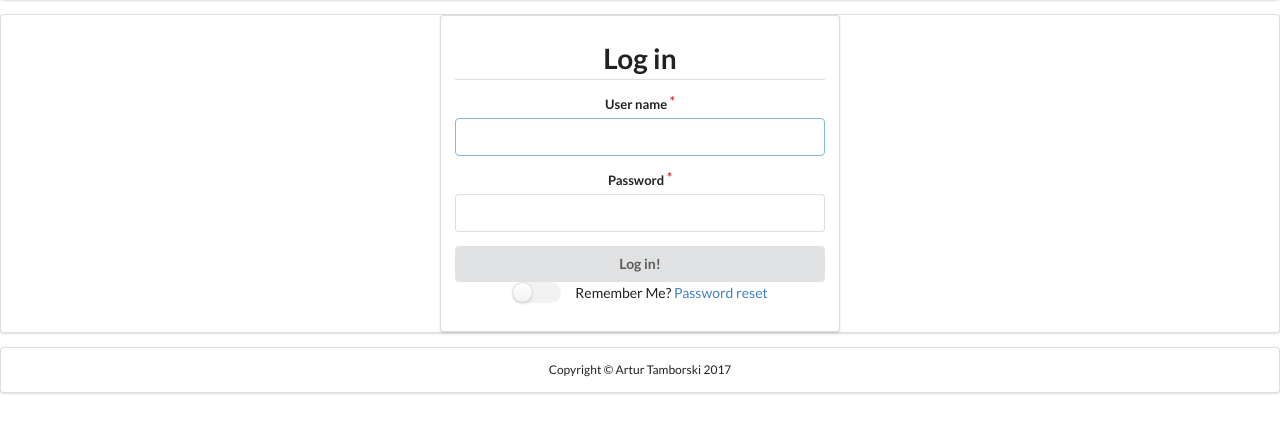
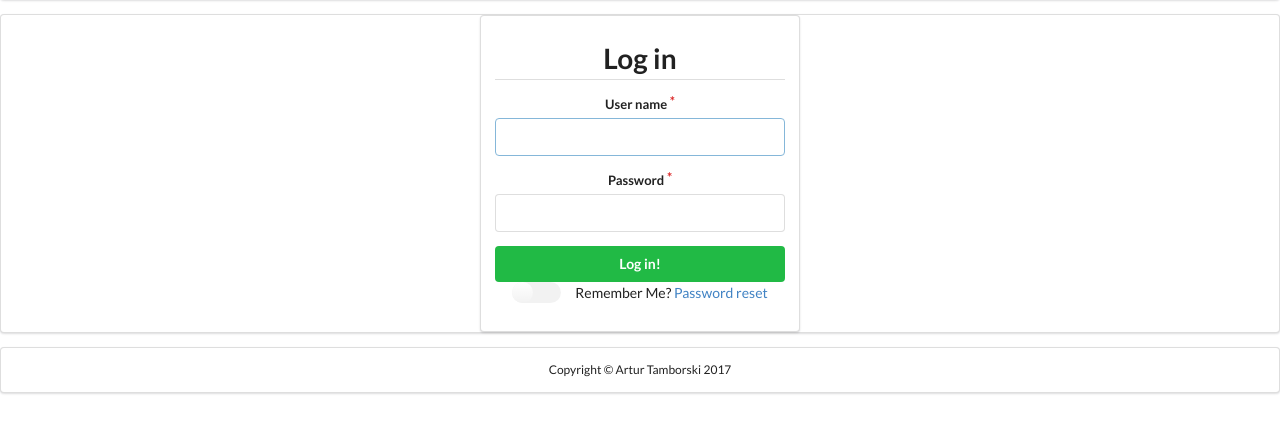
Before and after one commit to arturtamborski/wypok, a Django app: page /login/ in a window 1280 px wide. Shown: the part 70-503 px from the top of the page. Run offline with Django 3.2, Linux system fonts and the light colour scheme; parts of the project's set-up code (start-up, migrations or seed data) failed here and were passed over; some libraries are stand-ins or nearby versions.

Commit message:
make some simple syntax changes

```diff
--- a/accounts/templates/account/login.html
+++ b/accounts/templates/account/login.html
@@ -7,13 +7,14 @@ Log in!
 {% block content %}
 
 <div class="ui column stackable center aligned grid">
-    <form class="ui five wide column form segment" method="post" action="{% url 'account_login' %}">
+    <form class="ui four wide column form segment" method="post" action="{% url 'account_login' %}">
         <h1 class="ui dividing header">
             Log in
         </h1>
         <div class="ui required field">
             <label>User name</label>
             <input name="login" type="text" minlength="4" maxlength="20" autofocus="autofocus" required="">
+            {{ form.nick.errors }}
         </div>
         <div class="ui required field">
             <label>Password</label>
@@ -21,13 +22,11 @@ Log in!
             {{ form.password.errors }}
         </div>
 
-        <div>
-            <button class="ui fluid button" type="submit">Log in!</button>
-        </div>
+        <button class="ui green fluid button" type="submit">Log in!</button>
 
         <div class="ui ignored toggle animation checkbox">
+            <input name="remember" type="checkbox">
             <label>Remember Me?</label>
-            <input name="remember" type="checkbox">
         </div>
 
         <a href="{% url 'account_reset_password' %}">Password reset</a>
--- a/wypok/settings.py
+++ b/wypok/settings.py
@@ -13,12 +13,12 @@ BASE_DIR                    = path.dirname(path.dirname(path.abspath(__file__)))
 DEBUG                       = config('DEBUG', cast=bool)
 SECRET_KEY                  = config('SECRET_KEY')
 LOG_LEVEL                   = 'DEBUG' if DEBUG else 'INFO'
-ALLOWED_HOSTS               = ['localhost','127.0.0.1'] if DEBUG else config('ALLOWED_HOSTS', cast=Csv())
+ALLOWED_HOSTS               = ['localhost', '127.0.0.1'] if DEBUG else config('ALLOWED_HOSTS', cast=Csv())
 FQDN                        = ALLOWED_HOSTS[0]
 
 # Security
 if not DEBUG:
-    CSRF_COOKIE_SECURE = True
+    CSRF_COOKIE_SECURE          = True
     USE_X_FORWARDED_HOST        = True
     SECURE_SSL_REDIRECT         = True
     SECURE_BROWSER_XSS_FILTER   = True
@@ -217,7 +217,6 @@ LOGGING = {
             'filename': path.join(BASE_DIR, 'logs', 'django.log'),
         },
         'console': {
-            'level': LOG_LEVEL,
             'class': 'logging.StreamHandler',
         },
     },
```
